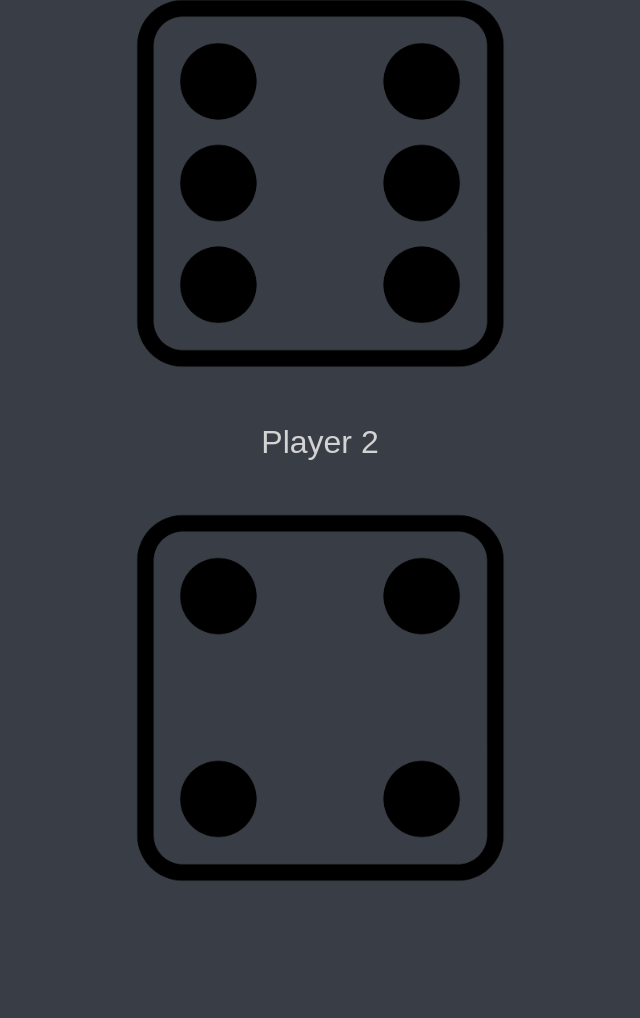
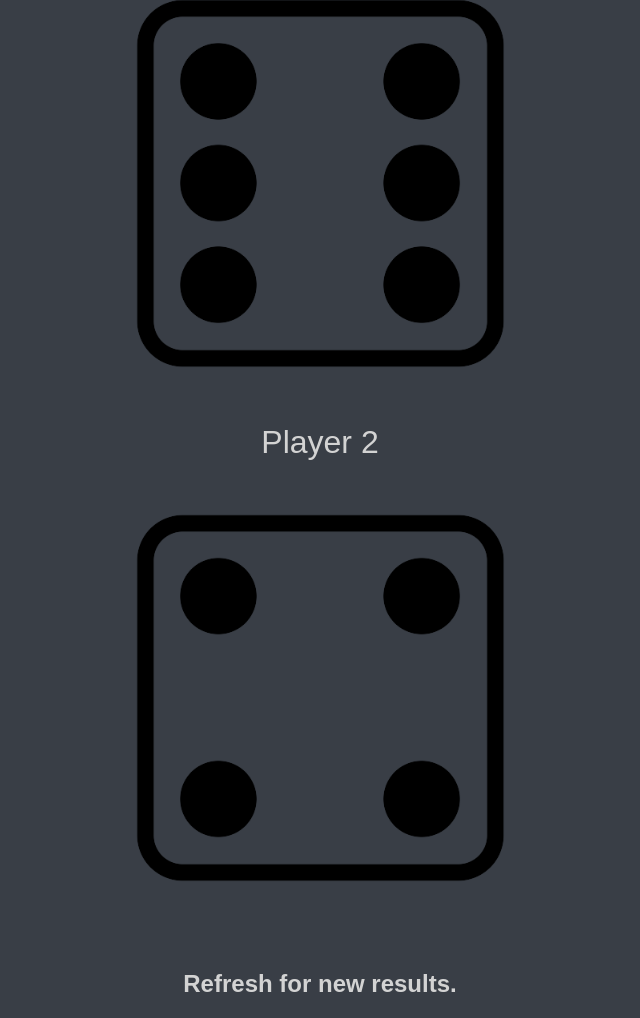
Before and after one commit to sagrvma/diceroll, a plain HTML site: page dice.html in a window 1280 px wide. Shown: the part 527-1545 px from the top of the page, without its empty margins (320-960 px from the left). Before the commit the page ends 1441 px from the top, so only its background shows below. Drawn offline with Linux system fonts and the light colour scheme; a web font is replaced by a local one.

Commit message:
Added instructions footer

```diff
--- a/dice.html
+++ b/dice.html
@@ -25,6 +25,10 @@
         <img class="img2" src="images/dice6.png" />
       </div>
     </div>
+
+    <div class="footer">
+      <h2>Refresh for new results.</h2>
+    </div>
     <script src="index.js"></script>
   </body>
 </html>
--- a/styles.css
+++ b/styles.css
@@ -21,6 +21,12 @@ h1 {
   color: #d3d3d3;
 }
 
+h2 {
+  text-align: center;
+  margin-top: 4rem;
+  color: #d3d3d3;
+}
+
 p {
   font-size: 2rem;
   color: #d3d3d3;
```
